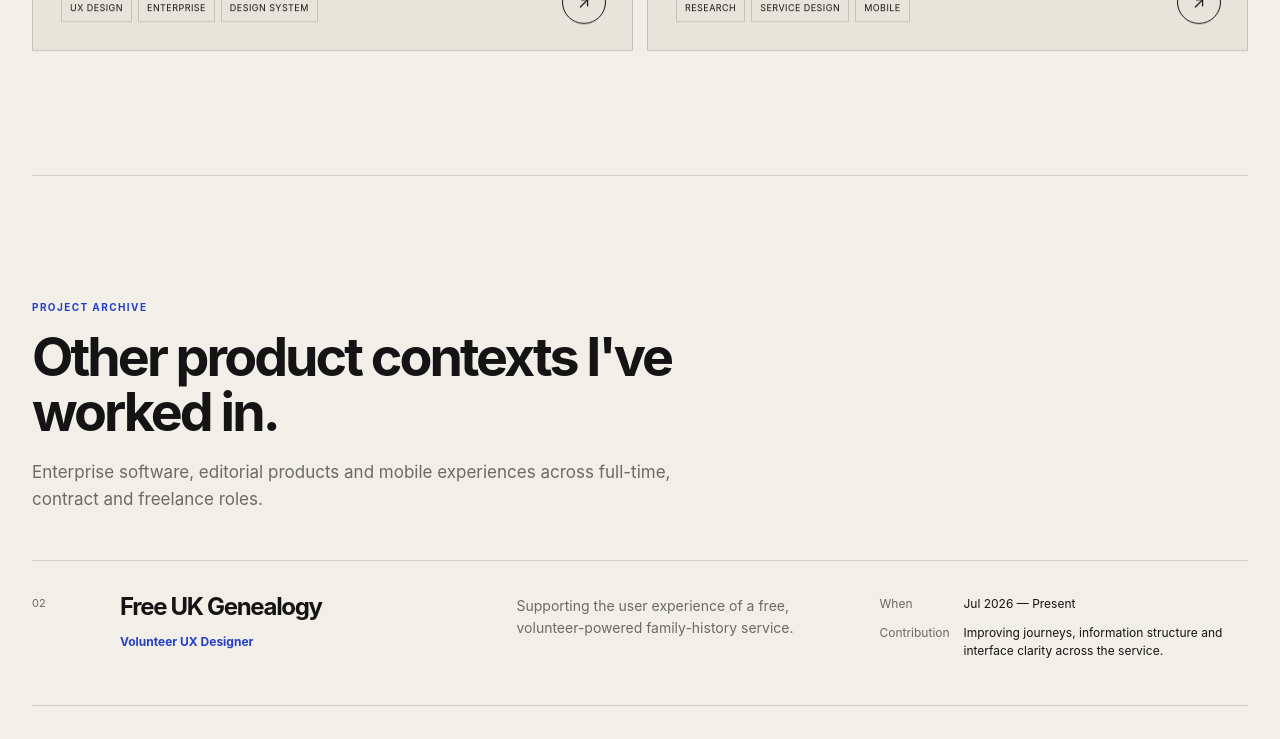
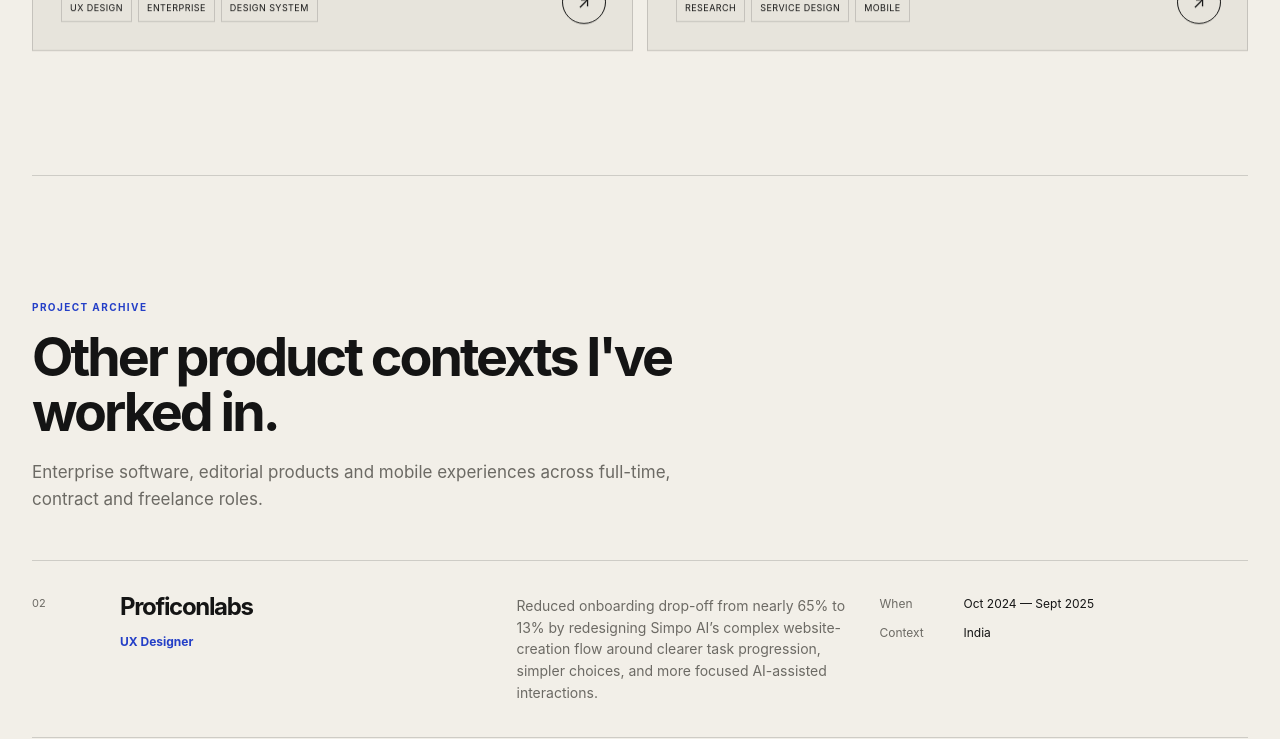
Before and after one commit to Akshayux/akshay-portfolio, a Next.js app: page /work in a window 1280 px wide. Shown: the part 2000-2739 px from the top of the page. Built offline with nearby package versions, Linux system fonts and the light colour scheme.

Commit message:
Align portfolio experience with resume

```diff
--- a/app/about/page.tsx
+++ b/app/about/page.tsx
@@ -28,10 +28,10 @@ export default function AboutPage(){return <PageFrame>
   <section className="section shell" id="experience">
     <SectionHead eyebrow="Experience" title="Where I&apos;ve worked and what I owned."/>
     <div className="timeline">
-      {experience.map((item,index)=><article className="timeline-item reveal" key={item.company}>
+      {experience.map((item,index)=><article className="timeline-item reveal" key={`${item.company}-${item.date}`}>
         <span>{String(index+1).padStart(2,'0')}</span>
-        <div className="timeline-title"><h3>{item.company}</h3><strong>{item.role}</strong><small>{item.place}</small></div>
-        <div className="timeline-copy"><time>{item.date}</time><p>{item.summary}</p><p><b>My contribution:</b> {item.contribution}</p></div>
+        <div className="timeline-title"><h3>{item.company}</h3><strong>{item.role}{item.employment ? ` · ${item.employment}` : ''}</strong>{item.place&&<small>{item.place}</small>}</div>
+        <div className="timeline-copy"><time>{item.date}</time><ul>{item.bullets.map(bullet=><li key={bullet}>{bullet}</li>)}</ul></div>
       </article>)}
     </div>
   </section>
--- a/app/data.ts
+++ b/app/data.ts
@@ -7,6 +7,15 @@ export const profile = {
   phone: '+44 7810120379',
   years: '5+',
 };
+
+export const professionalSummary = 'Product Designer who\'s shipped 0-to-1 systems across AI tools, enterprise SaaS, travel, and EdTech — six industries, one repeated pattern: messy workflows in, cohesive systems out. I work best in ambiguity — the messier the problem, the clearer I get. My edge isn\'t the pixels. It\'s getting a room of engineers, PMs, and execs aligned on a design decision in one meeting instead of five. Not because I talk more, but because I\'ve already done the work of finding the one decision that actually matters.';
+
+export const projectAchievements = [
+  'Reduced onboarding drop-off from 65% to 13% by redesigning Simpo AI’s website-creation journey using AI interaction research and task-focused flows.',
+  'Reduced checkout drop-off from nearly 60% to 22% by redesigning LuxTJ’s cart and checkout experience, restructuring dense travel information, improving hierarchy, and simplifying the path from review to payment.',
+  'Increased profile engagement by up to 70% for LuxTJ by redesigning an overwhelming profile experience into a clearer, guided journey with stronger entry points, progressive disclosure, and behavioural design principles.',
+  'Increased app opening rate by up to 60% by redesigning the gamified experience for ORRA Jewellery, applying behavioural design and Hook Model principles to make participation clearer and more engaging.',
+];
 
 export const socials = [
   {label: 'LinkedIn', href: 'https://linkedin.com/in/akshayproductdesigner'},
@@ -50,86 +59,124 @@ export const featuredProjects = [
 
 export const experience = [
   {
-    company: 'Free UK Genealogy',
-    role: 'Volunteer UX Designer',
-    place: 'United Kingdom',
-    date: 'Jul 2026 — Present',
-    summary: 'Supporting the user experience of a free, volunteer-powered family-history service.',
-    contribution: 'Improving journeys, information structure and interface clarity across the service.',
+    company: 'LUXTJ',
+    role: 'Product Designer',
+    employment: 'Contract',
+    place: 'Remote',
+    date: 'Aug 2025 — Aug 2026',
+    summary: 'Reduced checkout drop-off from nearly 60% to 22% by redesigning LuxTJ’s cart and checkout experience, restructuring dense travel information, improving hierarchy, and simplifying the path from review to payment.',
+    bullets: [
+      'Reduced checkout drop-off from nearly 60% to 22% by redesigning LuxTJ’s cart and checkout experience, restructuring dense travel information, improving hierarchy, and simplifying the path from review to payment.',
+      'Increased engagement with the social profile experience by up to 70% by redesigning an overwhelming multi-page profile into a guided journey with clearer starting points and behavioural design principles.',
+      'Reduced friction in the hotel selection journey by benchmarking leading travel platforms and redesigning hotel detail pages to surface decision-critical information earlier and support faster progression towards checkout.',
+      'Increased add-to-cart rate from 24% to 58% by redesigning hotel detail pages to prioritise decision-critical information and guide users towards the next step.',
+      'Led end-to-end product design for the Luxury travel website and partner extranet, connecting customer-facing and operational workflows across web, mobile, and internal platforms.',
+    ],
   },
   {
-    company: 'The View Magazine CIC',
-    role: 'Volunteer UX/UI Designer',
-    place: 'United Kingdom',
-    date: 'Dec 2025 — Feb 2026',
-    summary: 'A mobile-first magazine experience that makes current and archived issues easier to discover and read.',
-    contribution: 'Information architecture, issue discovery, archive flow and responsive reading experience.',
+    company: 'Proficonlabs',
+    role: 'UX Designer',
+    employment: '',
+    place: 'India',
+    date: 'Oct 2024 — Sept 2025',
+    summary: 'Reduced onboarding drop-off from nearly 65% to 13% by redesigning Simpo AI’s complex website-creation flow around clearer task progression, simpler choices, and more focused AI-assisted interactions.',
+    bullets: [
+      'Reduced onboarding drop-off from nearly 65% to 13% by redesigning Simpo AI’s complex website-creation flow around clearer task progression, simpler choices, and more focused AI-assisted interactions.',
+      'Increased ORRA Jewellery app opening rate by up to 60% by redesigning the Tambola gamification experience, clarifying how users participate and applying behavioural design principles to encourage repeat engagement.',
+      'Improved task completion time by 25% by simplifying workflows across Simpo AI’s website builder, CRM, POS, social media, and business-management tools.',
+      'Resolved critical usability issues across a school management parent application, improving navigation, information hierarchy, and access to key academic and administrative tasks.',
+    ],
   },
   {
-    company: 'LUXTJ Website & Extranet',
-    role: 'Contract UX/UI Designer',
+    company: 'LUXTJ',
+    role: 'Product Designer',
+    employment: 'Freelance',
     place: 'Remote',
-    date: 'Aug 2025 — May 2026',
-    summary: 'A connected luxury-travel website and partner extranet spanning discovery, booking and operations.',
-    contribution: 'End-to-end product design across eight core modules, from flows and UI through developer handoff.',
-  },
-  {
-    company: 'Proficon Labs',
-    role: 'UX Designer',
-    place: 'Hyderabad, India',
-    date: 'Oct 2024 — Aug 2025',
-    summary: 'Enterprise dashboards, CRM workflows and an AI-supported website-building product.',
-    contribution: 'Simplified navigation, information-dense workflows and reusable interface patterns.',
+    date: 'Dec 2023 — Dec 2024',
+    summary: 'Designed 4+ end-to-end travel journeys and 50+ mobile screens across discovery, trip planning, booking, itinerary management, and post-booking experiences for a new luxury travel product.',
+    bullets: [
+      'Designed 4+ end-to-end travel journeys and 50+ mobile screens across discovery, trip planning, booking, itinerary management, and post-booking experiences for a new luxury travel product.',
+      'Established reusable interaction patterns and mobile design foundations that later supported the broader LuxTJ ecosystem across mobile and web.',
+    ],
   },
   {
     company: 'Halohues Studios',
-    role: 'UX/UI Designer',
-    place: 'Hyderabad, India',
+    role: 'UI/UX Designer',
+    employment: '',
+    place: 'India',
     date: 'Jan 2024 — Oct 2024',
-    summary: 'Responsive product experiences for client projects across web and mobile.',
-    contribution: 'Wireframes, high-fidelity UI, component systems and developer-ready handoff.',
-  },
-  {
-    company: 'LUXTJ Mobile Application',
-    role: 'Freelance UX/UI Designer',
-    place: 'Remote',
-    date: 'Dec 2023 — Aug 2024',
-    summary: 'A premium mobile journey for destination discovery, trip planning and booking.',
-    contribution: 'Designed the discover → compare → save → book journey and its core interaction patterns.',
+    summary: 'Reduced image conversion time by 40% by designing a simpler workflow for VFX artists, making technical controls easier to understand and reducing unnecessary steps in the conversion process.',
+    bullets: [
+      'Reduced image conversion time by 40% by designing a simpler workflow for VFX artists, making technical controls easier to understand and reducing unnecessary steps in the conversion process.',
+      'Increased lead conversion by 25% by redesigning a sales funnel application around clearer lead stages, better information hierarchy, and more focused user actions.',
+      'Increased employee productivity by 15% by designing an internal intranet platform that improved access to studio information, communication, and day-to-day operational workflows.',
+      'Designed a client-facing PDF generator that simplified document creation and export, reducing manual effort and making document management more efficient.',
+    ],
   },
   {
     company: 'Bratha (India) Private Limited',
-    role: 'UX/UI Designer',
-    place: 'Remote',
-    date: 'Jul 2023 — Oct 2023',
-    summary: 'A clearer, more consistent digital product experience across responsive breakpoints.',
-    contribution: 'Product flows, visual design, reusable components and engineering handoff.',
+    role: 'UI/UX Designer',
+    employment: '',
+    place: 'India',
+    date: 'July 2023 — Oct 2023',
+    summary: 'Improved app usability by 45% by redesigning core mobile journeys, simplifying navigation, reducing friction, and making service discovery easier for users.',
+    bullets: [
+      'Improved app usability by 45% by redesigning core mobile journeys, simplifying navigation, reducing friction, and making service discovery easier for users.',
+      'Improved operational efficiency by 40% by designing a cleaner-facing application and supporting a CRM that connected customers, cleaners, and internal operations.',
+    ],
   },
   {
-    company: 'Astro Sutra',
-    role: 'Freelance UX/UI Designer',
-    place: 'Remote',
-    date: 'Oct 2022 — Mar 2023',
-    summary: 'A mobile platform for astrologer discovery and consultation booking.',
-    contribution: 'Improved trust and clarity through profile structure, content hierarchy and focused actions.',
-  },
-  {
-    company: 'Match Scope',
-    role: 'Freelance UX/UI Designer',
-    place: 'Remote',
-    date: 'Jan 2022 — Jul 2022',
-    summary: 'An astrology-based match-prediction journey from onboarding to compatibility results.',
-    contribution: 'Turned complex inputs into step-by-step forms and easier-to-understand result screens.',
+    company: 'Freelance',
+    role: 'UI/UX Designer',
+    employment: '',
+    place: '',
+    date: 'July 2023 — Oct 2023',
+    summary: 'Designed and improved key mobile experiences for AstroSutraa, a consumer astrology platform that reached 100K+ Android downloads, focusing on clearer navigation, content discovery, and usability.',
+    bullets: [
+      'Designed and improved key mobile experiences for AstroSutraa, a consumer astrology platform that reached 100K+ Android downloads, focusing on clearer navigation, content discovery, and usability.',
+      'Designed UX flows and interactive prototypes for ScholarCube, simplifying core journeys across digital examinations, student interactions, and assessment workflows.',
+      'Designed user flows, wireframes, and high-fidelity interfaces for Match Skope, translating early business requirements into clear, development-ready product experiences.',
+    ],
   },
 ];
 
 export const capabilities = [
-  'Product strategy',
+  'Human-centred design',
+  'UX and Product strategy',
+  'Stakeholder management and facilitation',
   'User research',
-  'Information architecture',
+  'Information architecture (IA)',
+  'Design systems and DesignOps',
   'Interaction design',
-  'Prototyping',
-  'Design systems',
-  'Usability testing',
-  'Developer handoff',
+  'Prototyping and wireframing',
+  'Accessibility (WCAG 2.2 AA)',
 ];
+
+export const toolsAndEnvironment = [
+  {label: 'Design tools', value: 'Figma, Whimsical'},
+  {label: 'Collaboration tools', value: 'Miro, FigJam, Notion, JIRA, Confluence'},
+  {label: 'Environment', value: 'Agile, Triad/Trio sync, Cross-functional'},
+];
+
+export const certifications = [
+  'Human-Computer Interaction: The Foundations of UX Design — Interaction Design Foundation',
+  'User Experience — Interaction Design Foundation',
+  'User Experience Certificate — Accenture',
+  'Enterprise Design Thinking Practitioner — IBM',
+  'UI/UX Design Course — DesignBoat',
+];
+
+export const education = [
+  {
+    course: 'Digital Design and Innovation',
+    institution: 'Heriot-Watt University',
+    place: 'Edinburgh, UK',
+    date: 'Sep 2025 — Sep 2026',
+  },
+  {
+    course: 'Bachelor of Engineering, Computer Science',
+    institution: 'The Oxford College of Education',
+    place: 'India',
+    date: 'Aug 2017 — Aug 2021',
+  },
+];
--- a/app/globals.css
+++ b/app/globals.css
@@ -396,6 +396,7 @@ p{color:var(--muted)}
 .timeline-copy time{display:block;font-size:11px;font-weight:700;margin-bottom:18px}
 .timeline-copy p{font-size:14px;margin-bottom:10px;max-width:650px}
 .timeline-copy p b{color:var(--ink)}
+.timeline-copy ul{margin:0;padding-left:18px;display:grid;gap:10px;max-width:680px}.timeline-copy li{font-size:14px;line-height:1.55;color:var(--muted)}
 .capability-list{display:grid;grid-template-columns:repeat(2,1fr);border-top:1px solid var(--line)}
 .capability-list>div{display:grid;grid-template-columns:55px 1fr;padding:20px 0;border-bottom:1px solid var(--line)}
 .capability-list>div:nth-child(odd){padding-right:40px;border-right:1px solid var(--line)}
@@ -451,6 +452,7 @@ p{color:var(--muted)}
 .resume-section>h2{font-size:11px;text-transform:uppercase;letter-spacing:.1em;color:var(--muted);padding-top:4px}.resume-summary>p{font-size:20px;line-height:1.48;color:var(--ink);max-width:900px;letter-spacing:-.02em}
 .resume-experience article,.resume-education article{display:grid;grid-template-columns:170px 1fr;gap:28px;padding:0 0 28px;margin-bottom:28px;border-bottom:1px solid var(--line)}.resume-experience article:last-child,.resume-education article:last-child{margin-bottom:0;border-bottom:0;padding-bottom:0}.resume-experience time,.resume-education time{font-size:10px;text-transform:uppercase;letter-spacing:.06em;color:var(--muted);padding-top:5px}.resume-experience h3,.resume-education h3{font-size:23px;margin-bottom:6px}.resume-experience strong{font-size:11px;color:var(--accent-deep)}.resume-experience p,.resume-education p{font-size:13px;margin-top:12px}.resume-experience p b{color:var(--ink)}
 .resume-skills{display:flex;flex-wrap:wrap;gap:8px}.resume-skills span{padding:9px 12px;border:1px solid var(--line);font-size:11px}
+.resume-achievements,.resume-certifications,.resume-experience ul{margin:0;padding-left:18px;display:grid;gap:11px}.resume-achievements li,.resume-certifications li,.resume-experience li{font-size:13px;line-height:1.55;color:var(--muted)}.resume-details{display:grid;gap:14px}.resume-details p{display:grid;grid-template-columns:150px 1fr;gap:22px;font-size:13px}.resume-details b{color:var(--ink)}.resume-details span{color:var(--muted)}
 
 /* Case study */
 .case-page{background:#f6f5f1}
@@ -683,7 +685,7 @@ p{color:var(--muted)}
 @media (max-width:760px){
   .home-game{padding:88px 0}.game-layout{grid-template-columns:1fr;gap:38px}.game-intro{position:static}.ux-game-card{min-height:560px;padding:28px 20px}.ux-game-card>h3{font-size:32px;margin:62px 0 34px}.game-options{grid-template-columns:1fr}.game-options button{min-height:70px}.game-feedback{grid-template-columns:1fr;gap:11px;padding:20px}.game-feedback button{width:max-content;margin-top:4px}.ux-game-result{grid-template-columns:1fr;align-content:start;padding-top:74px}.ux-game-result>button{left:20px;right:auto;bottom:28px}.ux-game-result strong{font-size:62px}.ux-game-result h3{font-size:32px}
   .origin-layout{grid-template-columns:1fr;gap:34px}.origin-layout h2{font-size:43px}.outside-section{grid-template-columns:1fr;gap:28px}
-  .resume-sheet{padding-top:72px}.resume-heading{grid-template-columns:1fr;gap:26px;padding-bottom:46px}.resume-heading h1{font-size:54px}.resume-contact{padding-top:0}.resume-section{grid-template-columns:1fr;gap:26px;padding:38px 0}.resume-experience article,.resume-education article{grid-template-columns:1fr;gap:8px}.resume-summary>p{font-size:17px}
+  .resume-sheet{padding-top:72px}.resume-heading{grid-template-columns:1fr;gap:26px;padding-bottom:46px}.resume-heading h1{font-size:54px}.resume-contact{padding-top:0}.resume-section{grid-template-columns:1fr;gap:26px;padding:38px 0}.resume-experience article,.resume-education article{grid-template-columns:1fr;gap:8px}.resume-summary>p{font-size:17px}.resume-details p{grid-template-columns:1fr;gap:4px}
 }
 
 @media (max-width:1020px){
--- a/app/page.tsx
+++ b/app/page.tsx
@@ -51,7 +51,7 @@ export default function Home(){return <PageFrame>
   <section className="home-experience shell">
     <div className="editorial-heading reveal"><span>04</span><div><small>Recent experience</small><h2>A few places I&apos;ve been useful.</h2></div></div>
     <div className="simple-experience">
-      {experience.slice(0,4).map(item=><article className="reveal" key={item.company}><time>{item.date}</time><div><h3>{item.company}</h3><p>{item.role}</p></div><p>{item.summary}</p></article>)}
+      {experience.slice(0,4).map(item=><article className="reveal" key={`${item.company}-${item.date}`}><time>{item.date}</time><div><h3>{item.company}</h3><p>{item.role}{item.employment ? ` · ${item.employment}` : ''}</p></div><p>{item.summary}</p></article>)}
     </div>
     <Link className="text-link" href="/about#experience" data-cursor-label="Jump">Full experience <Arrow/></Link>
   </section>
--- a/app/recruiter-brief.tsx
+++ b/app/recruiter-brief.tsx
@@ -37,11 +37,11 @@ export default function RecruiterBrief(){
 
         <section className="recruiter-rationale"><span>Why I designed this brief</span><div><h3>I solved the portfolio-search problem for you too.</h3><p>Recruiters often have minutes—not hours—to understand a portfolio. I made this brief so you do not have to go through every page and assemble the signal yourself. It puts the answer in one place: what I solve, evidence that I have solved it before, and the skills I can bring to your organisation.</p></div></section>
 
-        <div className="recruiter-proof" aria-label="Selected product outcomes"><div><strong>50% → 3%</strong><span>Onboarding drop-off</span></div><div><strong>Up to +60%</strong><span>App opening rate</span></div><div><strong>+70%</strong><span>Profile engagement</span></div><div><strong>3 platforms</strong><span>One shared system</span></div></div>
+        <div className="recruiter-proof" aria-label="Selected product outcomes"><div><strong>65% → 13%</strong><span>Onboarding drop-off</span></div><div><strong>60% → 22%</strong><span>Checkout drop-off</span></div><div><strong>Up to +70%</strong><span>Profile engagement</span></div><div><strong>Up to +60%</strong><span>App opening rate</span></div></div>
 
         <section className="recruiter-intro recruiter-why"><span>01 / Why me</span><div><h3>I make ambiguity useful.</h3><p>Hire me when you need a Product or UX Designer who can diagnose why a journey is failing—not only make the interface look better.</p><div className="recruiter-why-grid"><article><strong>I find the real cause</strong><p>I connect user behaviour, business needs and system constraints before choosing a solution.</p></article><article><strong>I design measurable change</strong><p>I turn research into clearer journeys and track whether the redesign actually improved behaviour.</p></article><article><strong>I use AI with judgement</strong><p>I use tools such as ChatGPT, Claude and Figma AI to explore, synthesise and stress-test ideas—always grounded in human insight.</p></article></div></div></section>
 
-        <section className="recruiter-contribution"><div><span>02 / Proof from past work</span><h3>Problems I have already turned around.</h3></div><ol><li><b>LUXTJ · Luxury travel</b><p>Hotel selection took the longest in the journey. I studied product-detail patterns and redesigned the hotel description around decision-ready information, shortening the route to checkout. I also gave an ignored profile experience a clear starting point and useful rewards, increasing time spent there by 70%.</p></li><li><b>Proficon Labs · AI onboarding</b><p>Nearly 50% of users left before starting their business website. I researched hybrid and task-oriented AI agents, then rebuilt onboarding around a clearer sequence. Drop-off reduced to 3%.</p></li><li><b>Orra Jewellery · Gamification</b><p>People were not engaging because they did not understand how to play Tambola. I applied the Hook model to clarify the game loop, prompts and rewards. App opening increased by up to 60% after redesign.</p></li><li><b>Halohues Studios · Format conversion application</b><p>I ran hands-on research with artists and developers to map the CR3 → EXR workflow, then found and validated a GitHub conversion utility that made the technical step reliable. Artists no longer spend time converting files manually—they review every colour and frame first, then convert when the photo is ready. Productivity increased by up to 45%.</p></li></ol></section>
+        <section className="recruiter-contribution"><div><span>02 / Proof from past work</span><h3>Problems I have already turned around.</h3></div><ol><li><b>LUXTJ · Luxury travel</b><p>Reduced checkout drop-off from nearly 60% to 22% by redesigning the cart and checkout experience, restructuring dense travel information, improving hierarchy, and simplifying the path from review to payment. I also increased profile engagement by up to 70% through a clearer, guided journey.</p></li><li><b>Proficonlabs · AI onboarding</b><p>Reduced onboarding drop-off from nearly 65% to 13% by redesigning Simpo AI’s complex website-creation flow around clearer task progression, simpler choices, and more focused AI-assisted interactions.</p></li><li><b>ORRA Jewellery · Gamification</b><p>Increased app opening rate by up to 60% by redesigning the Tambola gamification experience, clarifying how users participate and applying behavioural design principles to encourage repeat engagement.</p></li><li><b>Halohues Studios · Format conversion</b><p>Reduced image conversion time by 40% by designing a simpler workflow for VFX artists, making technical controls easier to understand and reducing unnecessary steps in the conversion process.</p></li></ol></section>
 
         <section className="recruiter-difference"><div><span>03 / What I bring to your team</span><h3>A designer who can think, make and explain.</h3></div><div className="recruiter-difference-grid"><article><small>Product thinking</small><strong>Frame the right problem</strong><p>I connect user needs, business goals and system constraints to focus the team on the decision that matters next.</p></article><article><small>UX craft</small><strong>Design clear journeys</strong><p>I turn research into simple information architecture, useful interactions and experiences people can move through with confidence.</p></article><article><small>AI-assisted workflow</small><strong>Move faster with judgement</strong><p>I use AI tools for exploration, synthesis and critique, while keeping the final decisions human, evidence-led and responsible.</p></article><article><small>Systems + delivery</small><strong>Make work buildable</strong><p>I create reusable patterns, communicate states and partner with developers so good ideas survive implementation.</p></article></div></section>
 
--- a/app/work/page.tsx
+++ b/app/work/page.tsx
@@ -6,7 +6,7 @@ export const metadata:Metadata={title:'Work',description:'Selected Product and U
 
 export default function WorkPage(){return <PageFrame>
   <section className="page-hero shell reveal">
-    <span className="eyebrow">Work / 2022—2026</span>
+    <span className="eyebrow">Work / 2023—2026</span>
     <h1 data-parallax-layer data-parallax-speed="10">A closer look at how I solve product problems.</h1>
     <p>Three detailed case studies across customer travel, partner operations and evidence-informed digital health—followed by a concise project archive.</p>
   </section>
@@ -21,11 +21,11 @@ export default function WorkPage(){return <PageFrame>
   <section className="section shell">
     <SectionHead eyebrow="Project archive" title="Other product contexts I&apos;ve worked in." copy="Enterprise software, editorial products and mobile experiences across full-time, contract and freelance roles."/>
     <div className="work-snapshot-list">
-      {experience.filter(item=>!item.company.startsWith('LUXTJ')).map((item,index)=><article className="work-snapshot reveal" key={item.company}>
+      {experience.filter(item=>!item.company.startsWith('LUXTJ')).map((item,index)=><article className="work-snapshot reveal" key={`${item.company}-${item.date}`}>
         <span>{String(index+2).padStart(2,'0')}</span>
         <div><h3>{item.company}</h3><strong>{item.role}</strong></div>
         <p>{item.summary}</p>
-        <dl><div><dt>When</dt><dd>{item.date}</dd></div><div><dt>Contribution</dt><dd>{item.contribution}</dd></div></dl>
+        <dl><div><dt>When</dt><dd>{item.date}</dd></div><div><dt>Context</dt><dd>{[item.employment,item.place].filter(Boolean).join(' · ')||'Project-based'}</dd></div></dl>
       </article>)}
     </div>
   </section>
```
Also changed, not shown: app/resume/page.tsx (+12 -6 lines).
